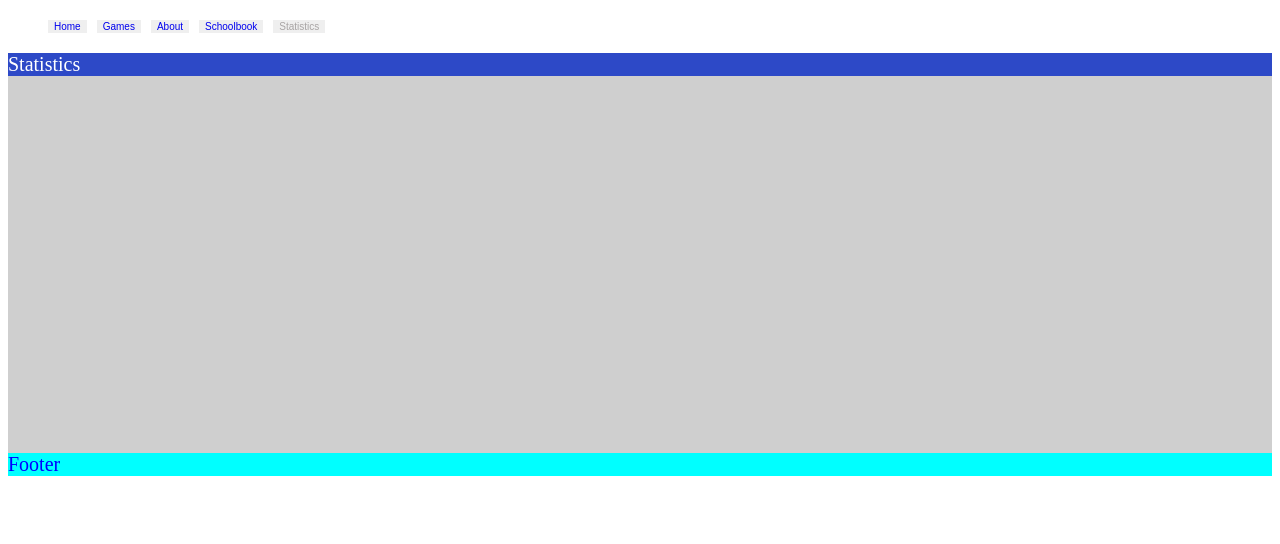
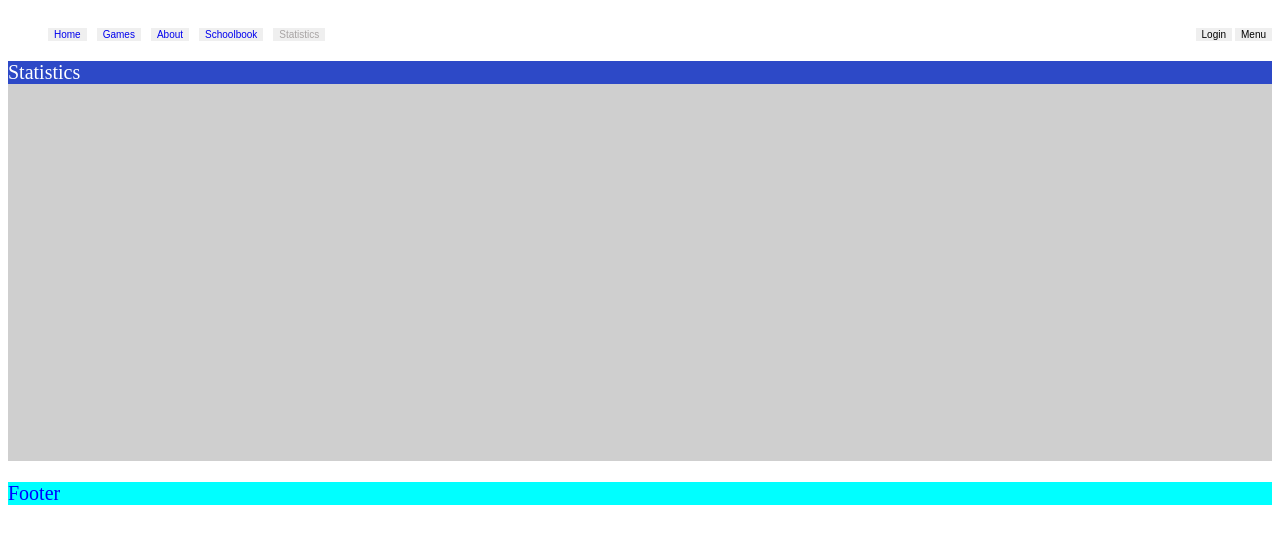
Before and after one commit to JMSBRN/rslang-team-16-jmsbrn, a React (Create React App) app: page /statistics in a window 1280 px wide. Shown: the top 544 px of the page. Built offline with nearby package versions, Linux system fonts and the light colour scheme.

Commit message:
feat: add login and navigation  menus

```diff
--- a/src/Api.js
+++ b/src/Api.js
@@ -1,27 +1,16 @@
 import React from 'react';
-
 
 const base = 'https://rslang-team-16-server.herokuapp.com';
 const words = `${base}/words`;
-
-
 export const getWords = async (group, page) => {
-	const response = await await fetch(`${words}?group=${group}&page=${page}`);
+	const response =  await fetch(`${words}?group=${group}&page=${page}`);
 	return {
 		items: await response.json(),
 		count: response.headers.get('X-Total-Count')
 
 	};
 };
-
-
-
-
-
-
-
 const Api = () => {
-	return <div></div>;
+	return (<div></div>);
 };
-
 export default Api;
--- a/src/App.js
+++ b/src/App.js
@@ -1,4 +1,4 @@
-import React, {useState} from 'react';
+import React,{useState} from 'react';
 import { Routes, Route } from 'react-router-dom';
 import { Context } from './Context';
 import './app.css';
@@ -12,6 +12,8 @@ import  Games from './pages/Games';
 import Schoolbook from './pages/Schoolbook';
 import Statistics from './pages/Statistics';
 import About from './pages/About';
+import Login from './components/Login';
+import Menu from './components/Menu';
 
 function App() {
   const [words, setWords] = useState([]);
@@ -27,22 +29,52 @@ function App() {
     }else {
       setGroups(groups - 0)
     }
-  }
+  };
   const handlerSetGroupDecr = () => {
     if (groups > 1 ){
       setGroups(groups - 1)
     }else {
       setGroups(groups + 0)
     }
-  }
+  };
+  const closeMenu = () => {
+    setTimeout(() => {
+    const menu =  document.getElementById('menu');
+     menu.className = 'menu-hide';
+    }, 0);
+
+  };
+  const openMenu = () => {
+    setTimeout(() => {
+    const menu =  document.querySelector('.menu-hide');
+     menu.className = 'menu';
+    }, 0);
+  };
+  const closeLogin = () => {
+    setTimeout(() => {
+    const menu =  document.getElementById('login');
+     menu.className = 'login-hide';
+    }, 0);
+  };
+  const openLogin = () => {
+    setTimeout(() => {
+    const menu =  document.querySelector('.login-hide');
+     menu.className = 'login';
+    }, 0);
+  };
+
   return (
-    <div class="app">
+    <div className="app">
       <Context.Provider value={{
         handlerGetWords,
         handlerSetGroupInc,
         handlerSetGroupDecr,
         groups,
-        words
+        words,
+        closeMenu,
+        openMenu,
+        closeLogin,
+        openLogin
       }}>
        <Header/>
        <Routes>
@@ -55,6 +87,9 @@ function App() {
             <Route path='*' element={<NoPage/>}/>
           </Route>
        </Routes>
+       <Login/>
+       <Login/>
+       <Menu/>
       <Footer/>
       </Context.Provider>
     </div>
--- a/src/Header.jsx
+++ b/src/Header.jsx
@@ -1,27 +1,37 @@
-import React from 'react';
+import React, {useContext} from 'react';
 import { NavLink } from 'react-router-dom';
+import { Context } from './Context';
 
-const header = () => {
+const Header = () => {
+ const {openMenu, openLogin} = useContext(Context)
 	return (
 	 <div className='header'>
 			 <ul className='header-nv-btns'>
-				<button className='header-btn'>
+				<button className='header-nav-btn'>
 					<NavLink to={'/'} className={({isActive})=> isActive ? 'active-link' : ''}>Home</NavLink>
 				</button>
-				<button className='header-btn'>
+				<button className='header-nav-btn'>
 					<NavLink to={'games'} className={({isActive})=> isActive ? 'active-link' : ''} >Games</NavLink>
 				</button>
-				<button className='header-btn'>
+				<button className='header-nav-btn'>
 					<NavLink to={'about'} className={({isActive})=> isActive ? 'active-link' : ''} >About</NavLink>
 				</button>
-				<button className='header-btn'>
+				<button className='header-nav-btn'>
 					<NavLink to={'shoolbook'} className={({isActive})=> isActive ? 'active-link' : ''} >Schoolbook</NavLink>
 				</button >
-				<button className='header-btn'>
+				<button className='header-nav-btn'>
 					<NavLink to={'statistics'} className={({isActive})=> isActive ? 'active-link' : ''} >Statistics</NavLink>
 				</button>
 			 </ul>
+			 <div className="login-menu-btns-container">
+				 <div className="login-btn">
+						<button onClick={openLogin} className='login-btn'>Login</button>
+				 </div>
+				 <div  className="menu-btn">
+						<button onClick={openMenu} className='menu-btn'>Menu</button>
+				 </div>
+			 </div>
 	 </div>
 	 );
 };
-export default header;
+export default Header;
--- a/src/app.css
+++ b/src/app.css
@@ -7,3 +7,5 @@
 @import url('./pages/about.css');
 @import url('./pages/schoolbook.css');
 @import url('./pages/statistics.css');
+@import url('./components/login.css');
+@import url('./components/menu.css');
--- a/src/components/Login.jsx
+++ b/src/components/Login.jsx
@@ -1,6 +1,12 @@
-import React from 'react';
+import React, {useContext} from 'react';
+import {Context} from '../Context';
 
 function Login() {
-	return (<div>Login</div>);
+	const {closeLogin} = useContext(Context);
+	return (
+	<div id='login' className='login-hide'>
+		<button onClick={closeLogin} className='login-close-btn'>close</button>
+	</div>
+	);
 }
 export default Login;
--- a/src/components/Menu.jsx
+++ b/src/components/Menu.jsx
@@ -1,6 +1,20 @@
-import React from 'react';
+import React,{useContext, useState} from 'react';
+import {Context} from '../Context';
+import {Link} from 'react-router-dom';
 
 function Menu() {
-	return (<div>Menu</div>);
+  const {closeMenu} = useContext(Context)
+	return (
+  	<div id='menu' className="menu-hide">
+			<div>
+				<button onClick={closeMenu} className='menu-btn-close'>close</button>
+				<Link to={'/'}>Home</Link>
+				<Link to={'games'}>Games</Link>
+				<Link to={'about'}>About</Link>
+				<Link to={'Schoolbook'}>Schoolbook</Link>
+				<Link to={'statistics'}>Statistics</Link>
+			</div>
+		</div>
+	);
 }
 export default Menu;
--- /dev/null
+++ b/src/components/login.css
@@ -0,0 +1,12 @@
+.login {
+	position: absolute;
+	top: 100px;
+	left: 30%;
+	width: 250px;
+	height: 300px;
+	background-color: rgb(228, 228, 228);
+	z-index: 1;
+}
+.login-hide {
+	display: none;
+}
--- /dev/null
+++ b/src/components/menu.css
@@ -0,0 +1,11 @@
+.menu {
+	position: absolute;
+	top: 0;
+	right: 0;
+	width: 200px;
+	height: 100%;
+	background-color: bisque;
+}
+.menu-hide {
+	visibility: hidden;
+}
--- a/src/styles/header.css
+++ b/src/styles/header.css
@@ -1,4 +1,7 @@
 .header {
+	display: flex;
+	align-items: center;
+	justify-content: space-between;
   color: rgb(0, 0, 0);
 	font-size: 20px;
 }
@@ -7,13 +10,28 @@
 	gap: 10px;
 	width: 60%;
 }
+.login-menu-btns-container {
+	display: flex;
+	align-items: center;
+	gap: 3px;
+}
 .active-link {
 	color: rgb(168, 164, 164);
 }
-.header-btn {
+.header-nav-btn {
 	font-size: 10px;
 	border: none;
 }
-.header-btn a {
+.header-nav-btn a {
 	text-decoration: none;
 }
+.login-btn,
+.menu-btn  {
+	font-size: 10px;
+	border: none;
+}
+.login-btn :hover,
+.menu-btn :hover  {
+	color: red;
+  cursor: pointer;
+}
```
